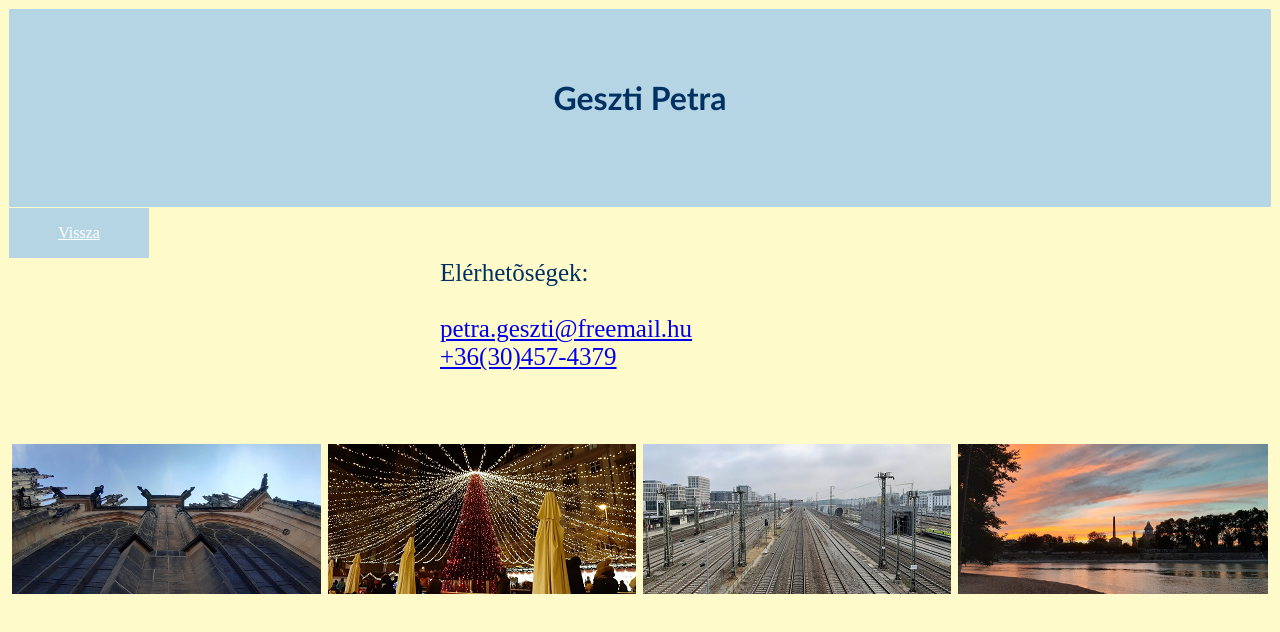
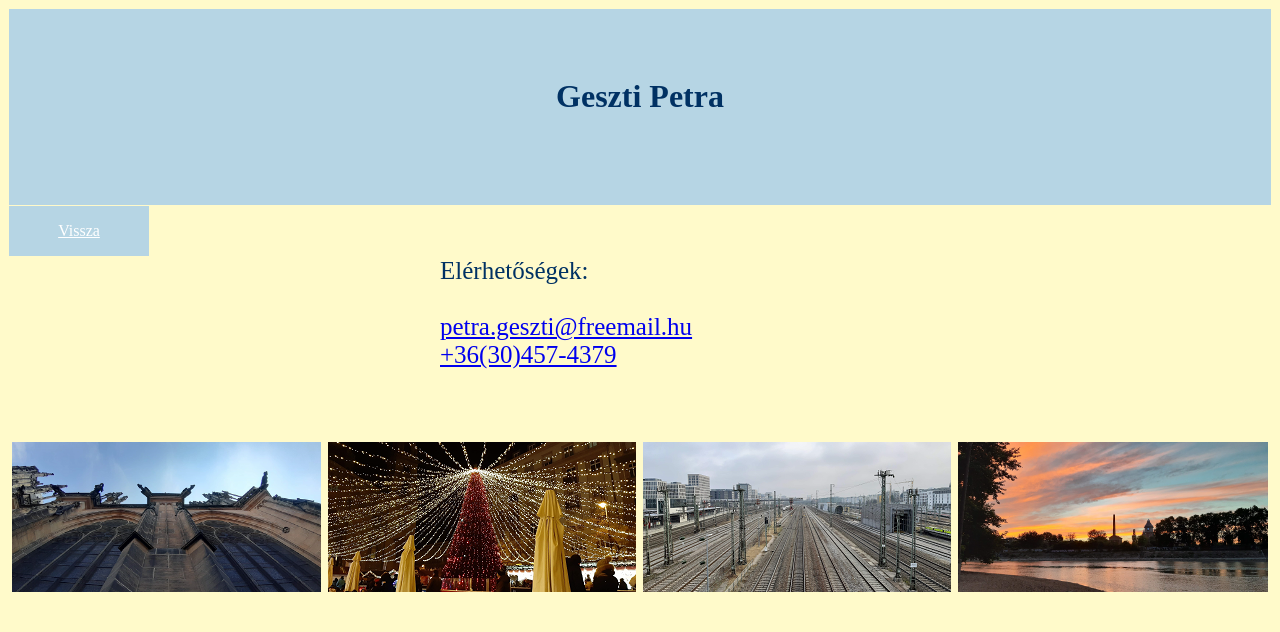
Before and after one commit to gesztipetra/gesztipetra.github.io, a plain HTML site: page Geszti_Petra_contact.html in a window 1280 px wide. Drawn offline with Linux system fonts and the light colour scheme.

Commit message:
Update Geszti_Petra_contact.html

```diff
--- a/Geszti_Petra_contact.html
+++ b/Geszti_Petra_contact.html
@@ -11,7 +11,7 @@
 
 		<table cellpadding="0" cellspacing="1" style="text-align:center; "width=100%";">
 		  <tr>
-			<th colspan="2"; bgcolor="b6d5e4";><h1 style="color:#003163;"><br><p><font face="calibri">Geszti Petra</font></p><br></h1></th>
+			<th colspan="2"; bgcolor="b6d5e4";><h1 style="color:#003163;"><br><p><font face="ariel">Geszti Petra</font></p><br></h1></th>
 		  </tr>
 		  <tr>
 			<td bgcolor="b6d5e4"; height=50px; width=140px;><a style="color:white"; href="index.html">Vissza</a> </td>
@@ -23,7 +23,7 @@
 		  <tr>
 			<td></td>
 			<td width=400px;bgcolor="#b6d5e4";>
-			  <p style="color:#003163; font-size:25px;">Elérhetõségek:<br><br>
+			  <p style="color:#003163; font-size:25px;">Elérhetőségek:<br><br>
 			  <a href="mailto:petra.geszti@freemail.hu?Subject=Hello" target="_top">petra.geszti@freemail.hu</a>
 			  <br>
 			  <a href="tel:+:+36(30)457-4379?Subject=Hello" target="_top">+36(30)457-4379</a>
```
